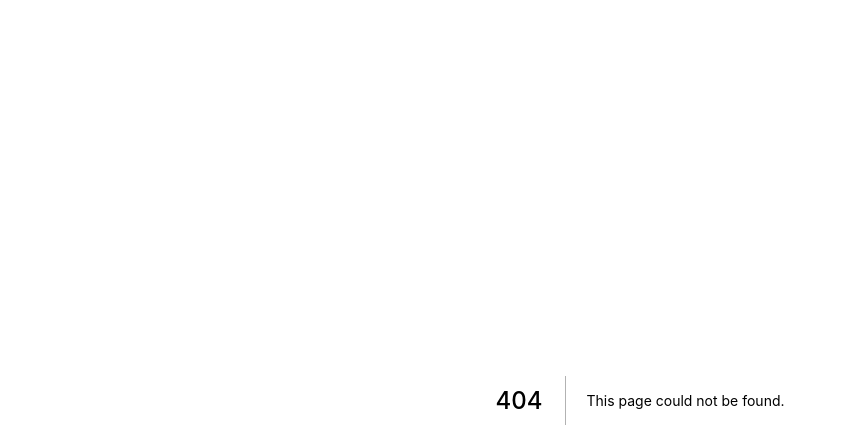
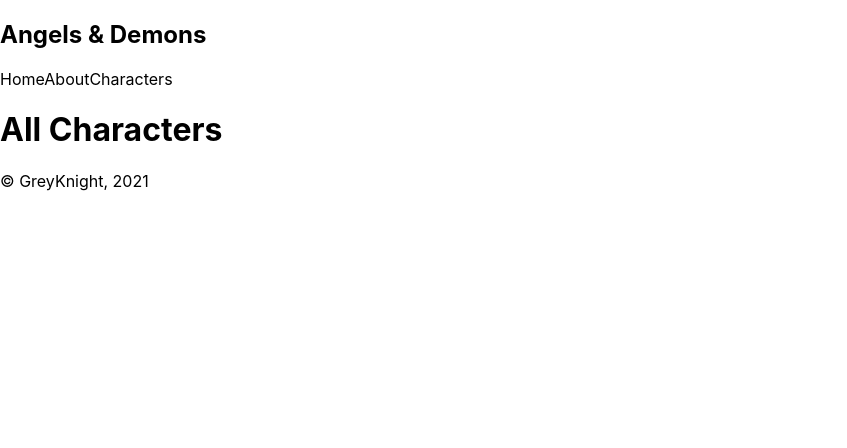
Before and after one commit to SurajSarangi/Angels-and-demons, a Next.js app: page /characters in a window 1280 px wide. Before the commit this address had no page. Shown: the top 448 px of the page, without its empty margins (0-847 px from the left). Built offline with nearby package versions, Linux system fonts and the light colour scheme.

Commit message:
created other pages and links on navbar

```diff
--- /dev/null
+++ b/pages/characters.js
@@ -0,0 +1,16 @@
+import Header from '../partials/header';
+import Navbar from '../partials/navbar';
+import Footer from '../partials/footer';
+
+const Characters = () => {
+    return (
+        <div>
+            <Header />
+            <Navbar />
+            <h1>All Characters</h1>
+            <Footer />
+        </div>
+     );
+}
+
+export default Characters;
--- a/partials/navbar.js
+++ b/partials/navbar.js
@@ -1,12 +1,14 @@
+import Link from 'next/link';
+
 const Navbar = () => {
     return (
         <nav>
             <div className="logo">
                 <h1>Angels &amp; Demons</h1>
             </div>
-            <a>Home</a>
-            <a>About</a>
-            <a>Characters</a>
+            <Link href="/">Home</Link>
+            <Link href="/about">About</Link>
+            <Link href="/characters">Characters</Link>
         </nav>
      );
 }
```
Also changed, not shown: pages/about.js (added, +16 -0 lines).
